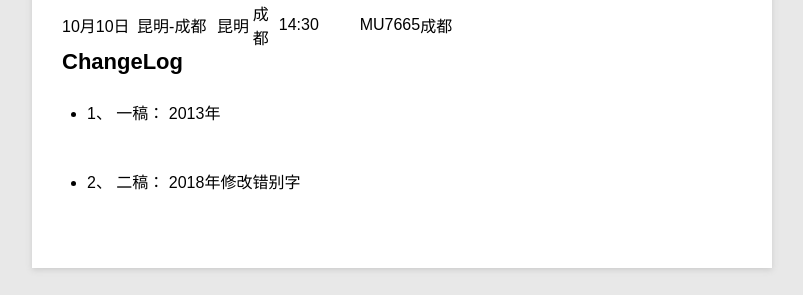
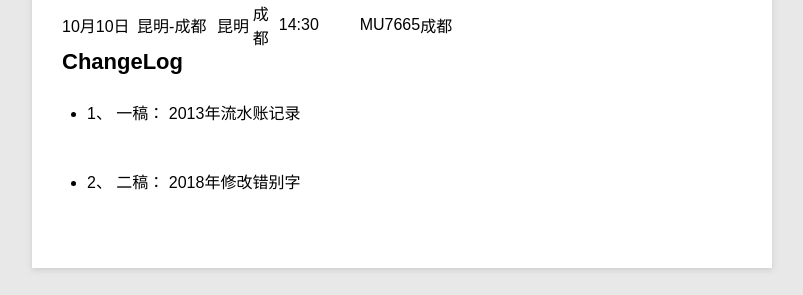
Before and after one commit to violettianjie/violettianjie.github.io, a Jekyll site: the page built from _posts/blog/2018-12-09-travel.md, in a window 1280 px wide and 900 px high, scrolled down 13982 px. Shown: the part 552-847 px from the top of the window, without its empty margins (78-881 px from the left). Built offline with Jekyll 4.4.1, drawn with Linux system fonts in a browser that asks for light colours.

Commit message:
Update 2018-12-09-travel.md

```diff
--- a/_posts/blog/2018-12-09-travel.md
+++ b/_posts/blog/2018-12-09-travel.md
@@ -362,6 +362,6 @@ SHERRY说这里的天、云、光都很特别。这个国家与众不同的气
 
 ## ChangeLog
 
-- 1、 一稿： 2013年
+- 1、 一稿： 2013年流水账记录
 
 - 2、 二稿： 2018年修改错别字
```
